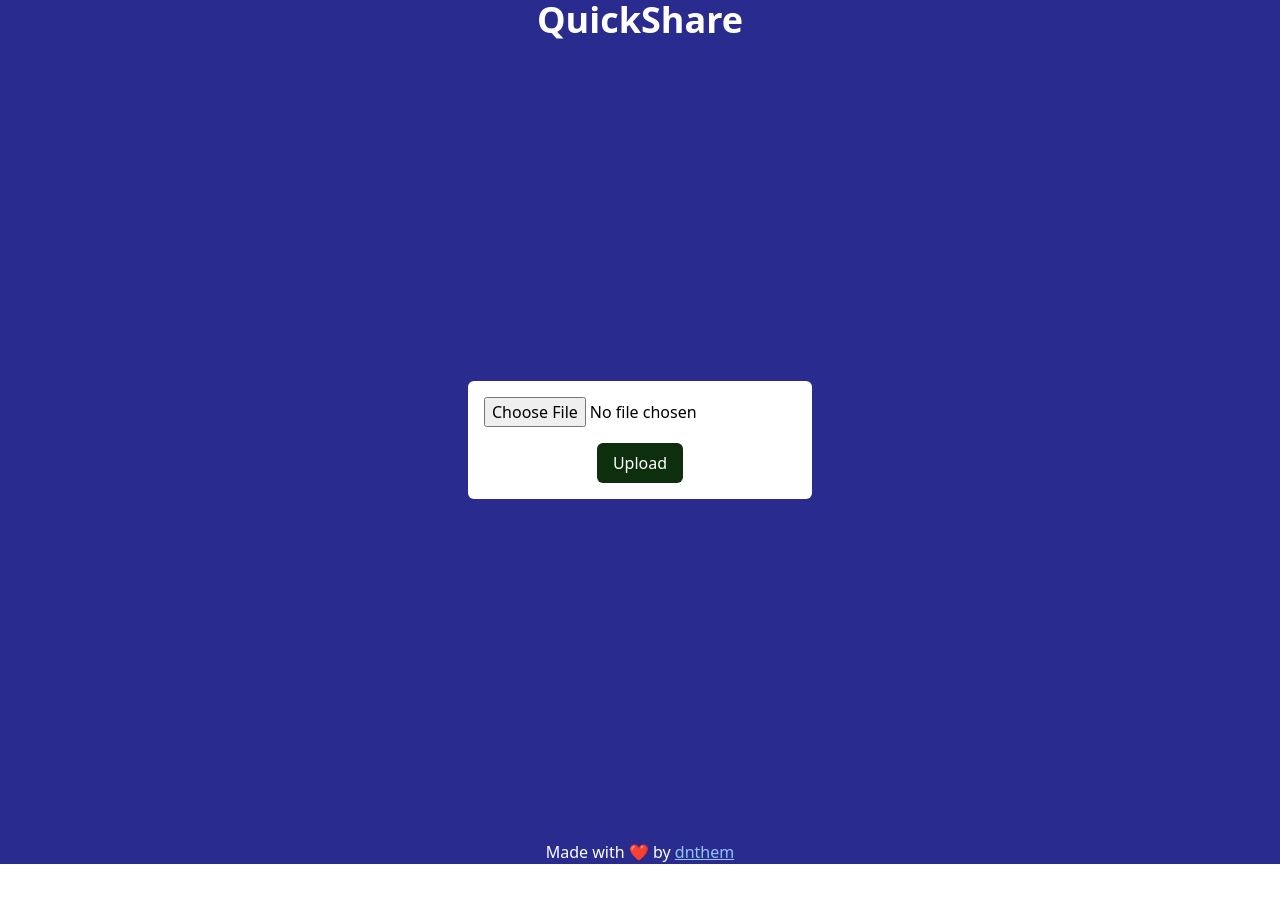
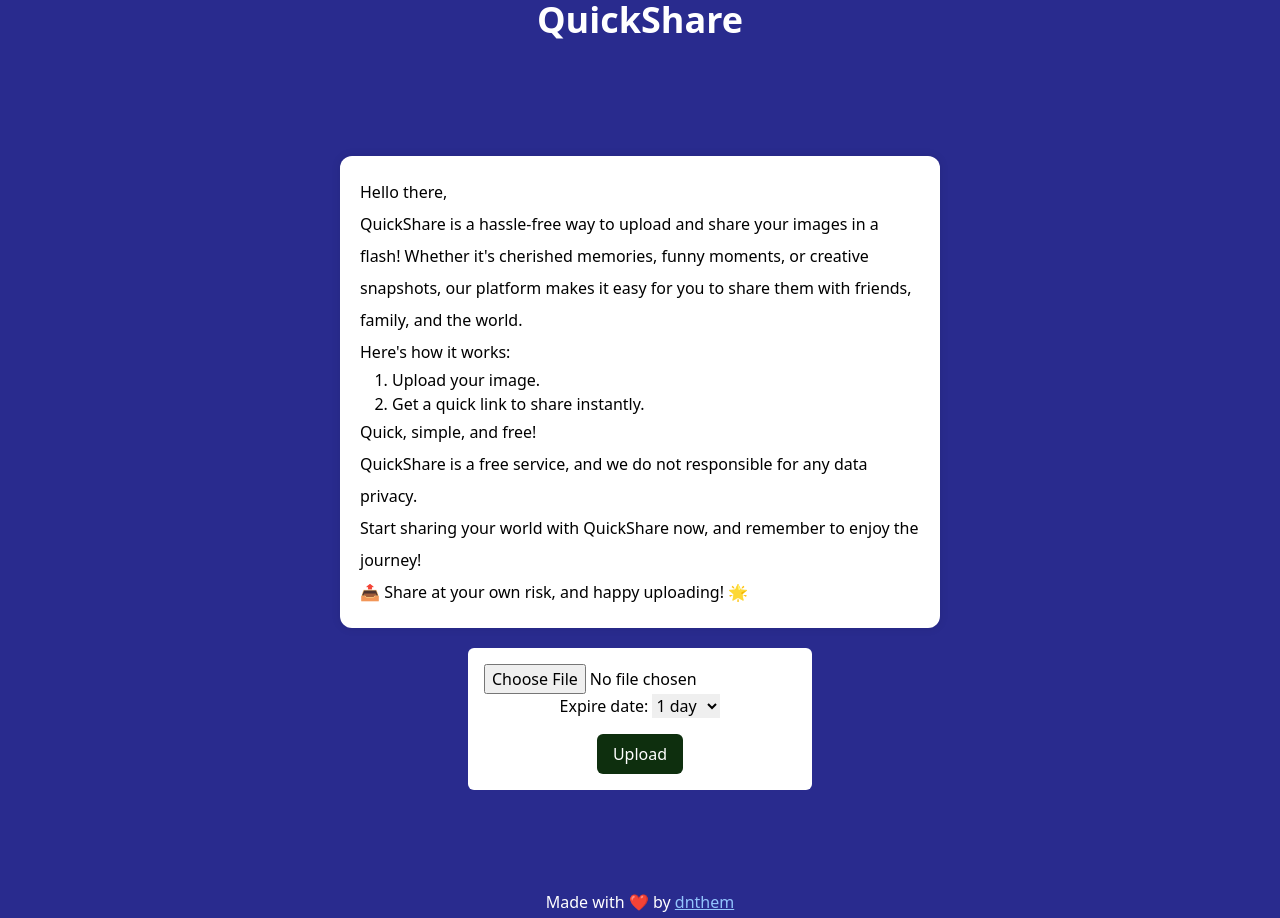
Before and after one commit to dnthem/quick-share, a Next.js app: page / in a window 1280 px wide. Before the commit the page ends 864 px from the top, so only its background shows below. Built offline with nearby package versions, Linux system fonts and the light colour scheme.

Commit message:
update download page

```diff
--- a/app/api/upload/route.ts
+++ b/app/api/upload/route.ts
@@ -43,7 +43,8 @@ export async function POST(req: Request) {
   const bytes = await file.arrayBuffer();
   const bufferBase64 = Buffer.from(bytes).toString('base64');
 
-  if(bytes.byteLength > 1000000) {
+
+  if(bytes.byteLength > 10_000_000) { // 10mb
     resMsg.error = 'Image too large';
     return NextResponse.json(resMsg, { status: 413 });
   }
@@ -68,28 +69,4 @@ export async function POST(req: Request) {
     resMsg.error = `Error: ${e}`;
     return NextResponse.json(resMsg, { status: 500 });
   }
-
-  // if (!image) {
-  //   return new Response('No image provided', { status: 400 });
-  // }
-  // const imageBuffer = await image.arrayBuffer();
-  // const imageBase64 = Buffer.from(imageBuffer).toString('base64');
-
-  // const imageObject : IImages = await new myImage({
-  //   filename: image.name,
-  //   image: imageBase64,
-  // });
-  // try {
-  //   await insertImage(imageObject);
-
-  //   if (imageBuffer.byteLength > 1000000) {
-  //     return new Response('Image too large', { status: 413 });
-  //   } else {
-  //     return new Response(`Image uploaded: ${imageBase64}`, { status: 200 });
-  //   }
-  // } catch (e) {
-  //   return new Response(`Error: ${e}`, { status: 500 });
-  // }
-
-
 }
--- a/app/download/page.tsx
+++ b/app/download/page.tsx
@@ -1,9 +1,13 @@
 import React from 'react'
 import { Download } from '@/components'
+import Link from 'next/link'
 function DownloadPage( {searchParams}: any) {
-  console.log(searchParams.id);
   return (
-    <div>
+    <div className="flex flex-col items-center">
+      <h1
+        className='text-4xl font-bold text-center mt-8 mb-4'
+      >Download</h1>
+      <Link href="/" className="text-blue-500 hover:underline" >Back to home</Link>
       <Download id={searchParams.id}/>
     </div>
   )
--- a/app/globals.css
+++ b/app/globals.css
@@ -1,3 +1,15 @@
 @tailwind base;
 @tailwind components;
 @tailwind utilities;
+
+.container {
+  max-width: 600px;
+  margin: 20px auto;
+  padding: 20px;
+  background-color: #fff;
+  box-shadow: 0px 0px 10px rgba(0, 0, 0, 0.1);
+}
+
+p {
+  @apply leading-[2rem];
+}
--- a/app/page.tsx
+++ b/app/page.tsx
@@ -1,8 +1,10 @@
-import { Container } from '@/components'
+import { Container, Hello } from '@/components'
 export default async function Home() {
   return (
-    <main className="flex min-h-screen w-full items-center justify-center p-24 bg-primary">
-        <Container/>
+    <main className="flex flex-col min-h-screen w-full items-center justify-center p-24 bg-primary">
+      <Hello />
+
+      <Container />
 
     </main>
   )
--- a/components/Container.tsx
+++ b/components/Container.tsx
@@ -11,7 +11,7 @@ function Container({ image }: ContainerProps) {
   const [imageID, setImageID] = useState<string | null>(null);
   const [isClicked, setIsClicked] = useState<boolean>(false);
   const handleClick = () => {
-    navigator.clipboard.writeText(`${window.location.href}/download/?id=${imageID}`);
+    navigator.clipboard.writeText(`${window.location.href}/download?id=${imageID}`);
     setIsClicked(true);
   }
   return (
@@ -31,7 +31,7 @@ function Container({ image }: ContainerProps) {
           or click this link to copy: &nbsp;
           <span onClick={handleClick}
           className="text-blue-500 hover:underline cursor-pointer">
-            {`${window.location.href}download/?id=${imageID}`}
+            {`${window.location.href}download?id=${imageID}`}
           </span>
           <br/>
           {
--- a/components/Download.tsx
+++ b/components/Download.tsx
@@ -2,8 +2,8 @@
 
 import { convertBytesToMB } from "@/utils";
 import Image from "next/image";
-import Link from "next/link";
 import { useEffect, useState } from "react";
+import { useRouter } from "next/navigation"
 
 type ShowImageProps = {
   image?: string,
@@ -12,16 +12,17 @@ type ShowImageProps = {
 }
 
 function ShowImage({ image, imageType, imageName }: ShowImageProps) {
+
   return (
     <div>
-      <Image src={`data:${imageType};base64, ${image}`} alt={imageName || 'image'} width={500} height={500} className="object-contain" />
+      <Image onContextMenu={(e) => {e.preventDefault()}} src={`data:${imageType};base64, ${image}`} alt={imageName || 'image'} width={400} height={400} className="object-contain" />
       <div className="bottom-0 bg-white text-center w-full">
         <p>
           Type: {imageType}<br />
           Name: {imageName}<br />
           Size: {convertBytesToMB(image?.length)} mb<br />
           <a
-            className="text-blue-500 hover:underline"
+            className="text-blue-500 hover:underline text-4xl"
             href={`data:${imageType};base64, ${image}`}
             download={`${imageName}.${imageType}`}>
             Download
@@ -35,10 +36,22 @@ function ShowImage({ image, imageType, imageName }: ShowImageProps) {
 
 
 function Download({ id }: { id: string }) {
-  const [imageName, setImageName] = useState<string | null>(null);
+  const [imageName, setImageName] = useState<string>('');
   const [image, setImage] = useState<string | null>(null);
   const [imageType, setImageType] = useState<string | null>(null); // ['png', 'jpg', 'jpeg'
-  const [error, setError] = useState<string | null>(null);
+  const [error, setError] = useState<string>('');
+  const [inputText, setInputText] = useState<string>('');
+  const router = useRouter();
+
+  const handleSubmit = (e: React.FormEvent<HTMLFormElement>) => {
+    e.preventDefault();
+    if (!inputText) {
+      setError('Please enter image id');
+      return;
+    }
+    router.push(`/download?id=${inputText}`);
+  }
+
   useEffect(() => {
     const getImage = async () => {
       try {
@@ -75,7 +88,6 @@ function Download({ id }: { id: string }) {
 
   return (
     <div className="flex flex-col items-center justify-center min-h-screen">
-      <Link href="/" className="text-blue-500 hover:underline">Back to home</Link>
       {image && imageType && imageName && <ShowImage
         image={image}
         imageType={imageType}
@@ -85,6 +97,26 @@ function Download({ id }: { id: string }) {
       {
         error && <p className="text-red-500">{error}</p>
       }
+
+      {
+        !image &&
+        <form
+        onSubmit={handleSubmit}
+        className="flex flex-col items-center justify-center">
+          <div className="flex flex-col">
+            <input
+              type="text"
+              placeholder="Enter image id"
+              value={inputText}
+              onChange={e => setInputText(e.target.value)}
+              className="border-2 border-gray-300 rounded-md p-2"
+            />
+            <button type="submit"
+              className="bg-secondary text-white px-4 py-2 rounded-md mt-4 hover:bg-primary"
+            >Submit</button>
+          </div>
+        </form>
+      }
     </div>
 
   )
--- /dev/null
+++ b/components/Hello.tsx
@@ -0,0 +1,21 @@
+import React from 'react'
+
+function Hello() {
+  return (
+    <div className="container rounded-xl">
+      <p>Hello there,</p>
+      <p>QuickShare is a hassle-free way to upload and share your images in a flash! Whether it's cherished memories, funny moments, or creative snapshots, our platform makes it easy for you to share them with friends, family, and the world.</p>
+      <p>Here's how it works:</p>
+      <ol className='list-decimal pl-8'>
+        <li>Upload your image.</li>
+        <li>Get a quick link to share instantly.</li>
+      </ol>
+      <p>Quick, simple, and free!</p>
+      <p>QuickShare is a free service, and we do not responsible for any data privacy.</p>
+      <p>Start sharing your world with QuickShare now, and remember to enjoy the journey!</p>
+      <p>📤 Share at your own risk, and happy uploading! 🌟</p>
+    </div>
+  )
+}
+
+export default Hello
--- a/components/Upload.tsx
+++ b/components/Upload.tsx
@@ -12,6 +12,7 @@ function Upload({setImageID} : UploadProps) {
   const [image, setImage] = useState<File | null>(null);
   const [message, setMessage] = useState<string | null>(null);
   const [error, setError] = useState<string | null>(null);
+  const [expireDate, setExpireDate] = useState<string>('');
 
   const handleFileChange = (e: React.ChangeEvent<HTMLInputElement>) => {
     const files = e.target.files;
@@ -30,6 +31,7 @@ function Upload({setImageID} : UploadProps) {
     try {
       const body = new FormData();
       body.append('image', image);
+      body.append('expireDate', expireDate);
 
       const res = await fetch('/api/upload', {
         method: 'POST',
@@ -59,7 +61,14 @@ function Upload({setImageID} : UploadProps) {
      onSubmit={handleSubmit}
      className="flex flex-col items-center justify-center">
       <input type="file" name="image" accept="image/*"  onChange={handleFileChange}/>
-
+      <div>
+        <label className="text-black">Expire date: </label>
+        <select value={expireDate} onChange={(e) => setExpireDate(e.target.value)}>
+          <option value="1">1 day</option>
+          <option value="2">2 days</option>
+          <option value="3">3 days</option>
+        </select>
+      </div>
       <button
         type='submit'
         className="bg-secondary text-white px-4 py-2 rounded-md mt-4 hover:bg-primary">
--- a/components/index.ts
+++ b/components/index.ts
@@ -1,8 +1,10 @@
 import Upload from "./Upload";
 import Container from "./Container";
 import Download from "./Download";
+import Hello from "./Hello";
 export {
   Upload,
   Container,
-  Download
+  Download,
+  Hello
 };
--- a/utils/index.ts
+++ b/utils/index.ts
@@ -14,8 +14,6 @@ export function convertBytesToMB(bytes: number | undefined): number {
   return parseFloat((bytes / 1000000).toFixed(2));
 }
 
-
-
 /**
  * Generates a random string from three random words
  * @returns
```
Also changed, not shown: constants/index.ts (+35 -1 lines).
